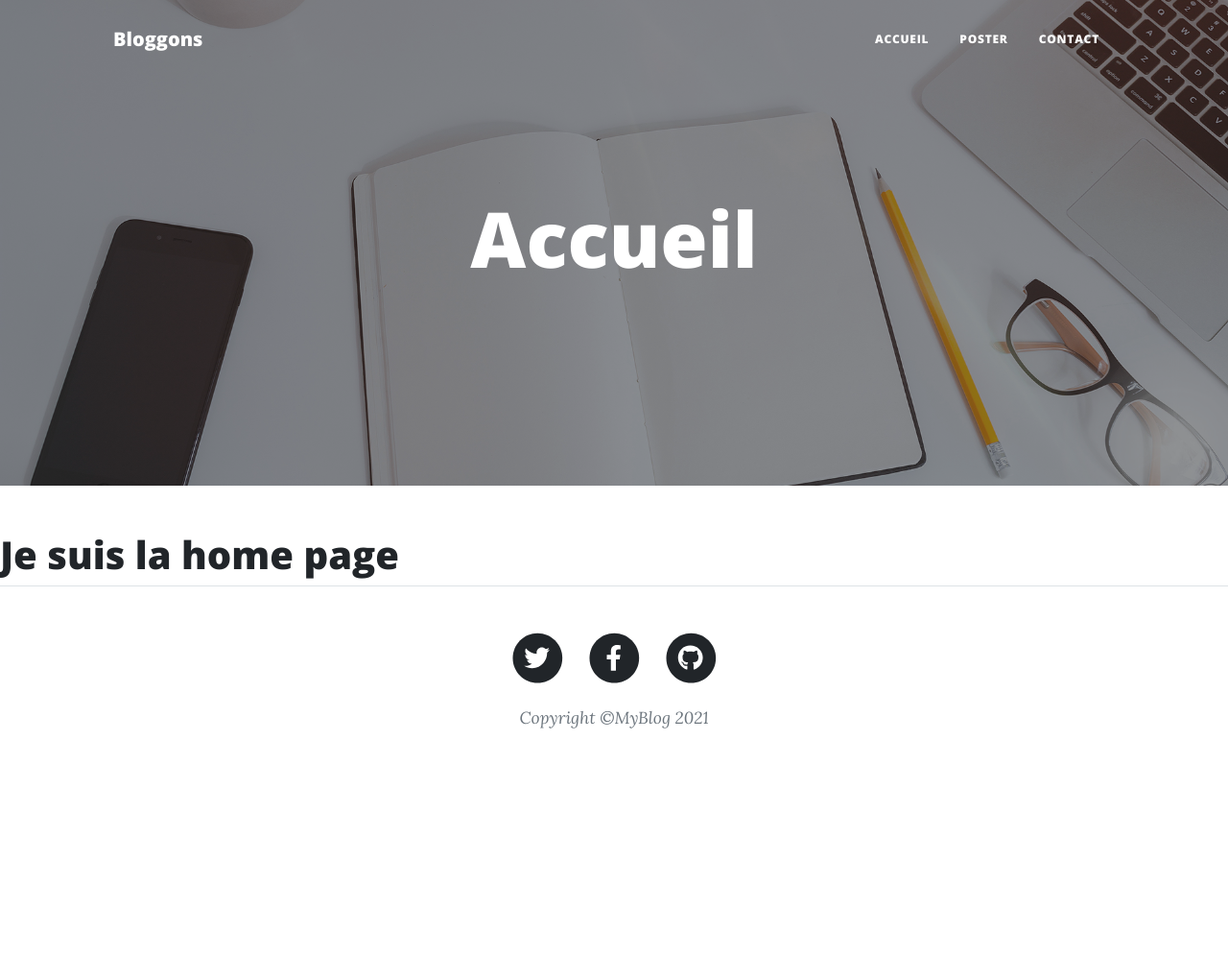
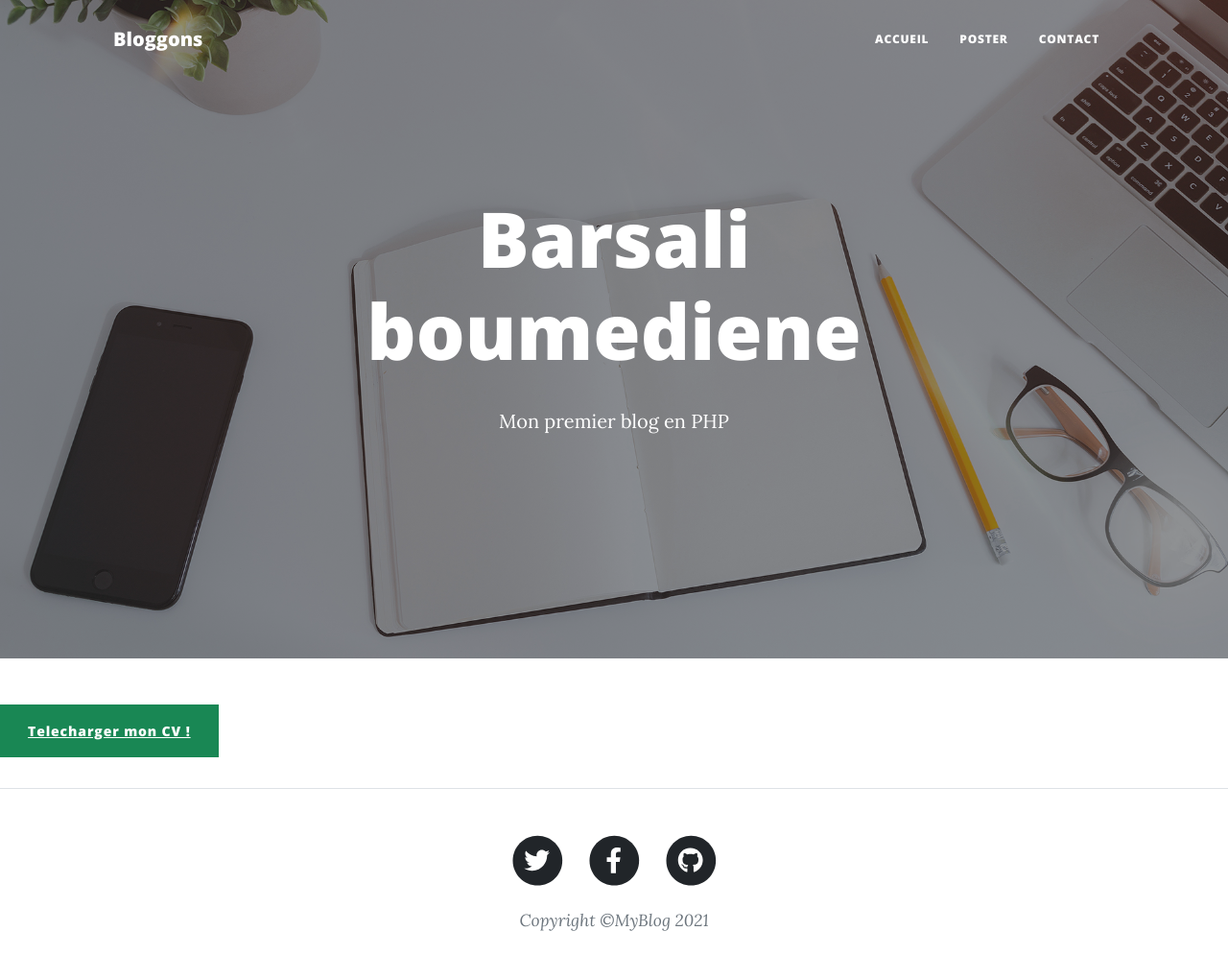
Before and after one commit to boumebar/P5_blog_openclassroom, a PHP site: template src/views/home.twig in a window 1280 px wide. Shown: the whole page at 96% size. Before the commit the page ends 759 px from the top, so only its background shows below. Run offline with PHP 8.4, Linux system fonts and the light colour scheme; the template is opened without the code that fills it, so the values that code supplies are empty; some libraries are stand-ins or nearby versions.

Commit message:
integration de la page home

```diff
--- a/src/views/home.twig
+++ b/src/views/home.twig
@@ -9,9 +9,12 @@
 {% endblock %}
 
 {% block title %}
-	<h1>Accueil</h1>
+	<h1>Barsali boumediene</h1>
+	<p>Mon premier blog en PHP</p>
 {% endblock %}
 
 {% block content %}
-	<h1>Je suis la home page</h1>
+	<p>
+		<a href="{{ constant('SCRIPT') ~ '/assets/files/mon_cv.pdf'}}" target="_blank" class="btn btn-success">Telecharger mon CV !</a>
+	</p>
 {% endblock %}
```
